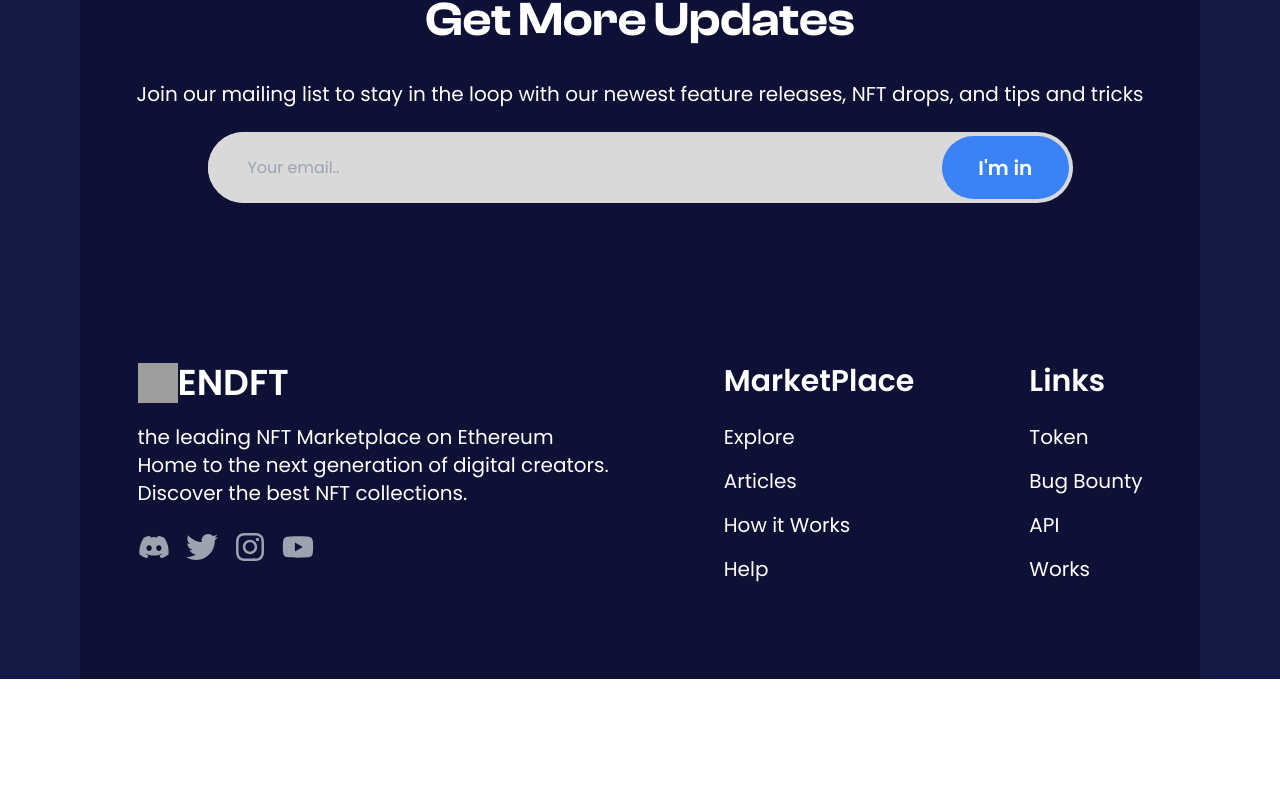
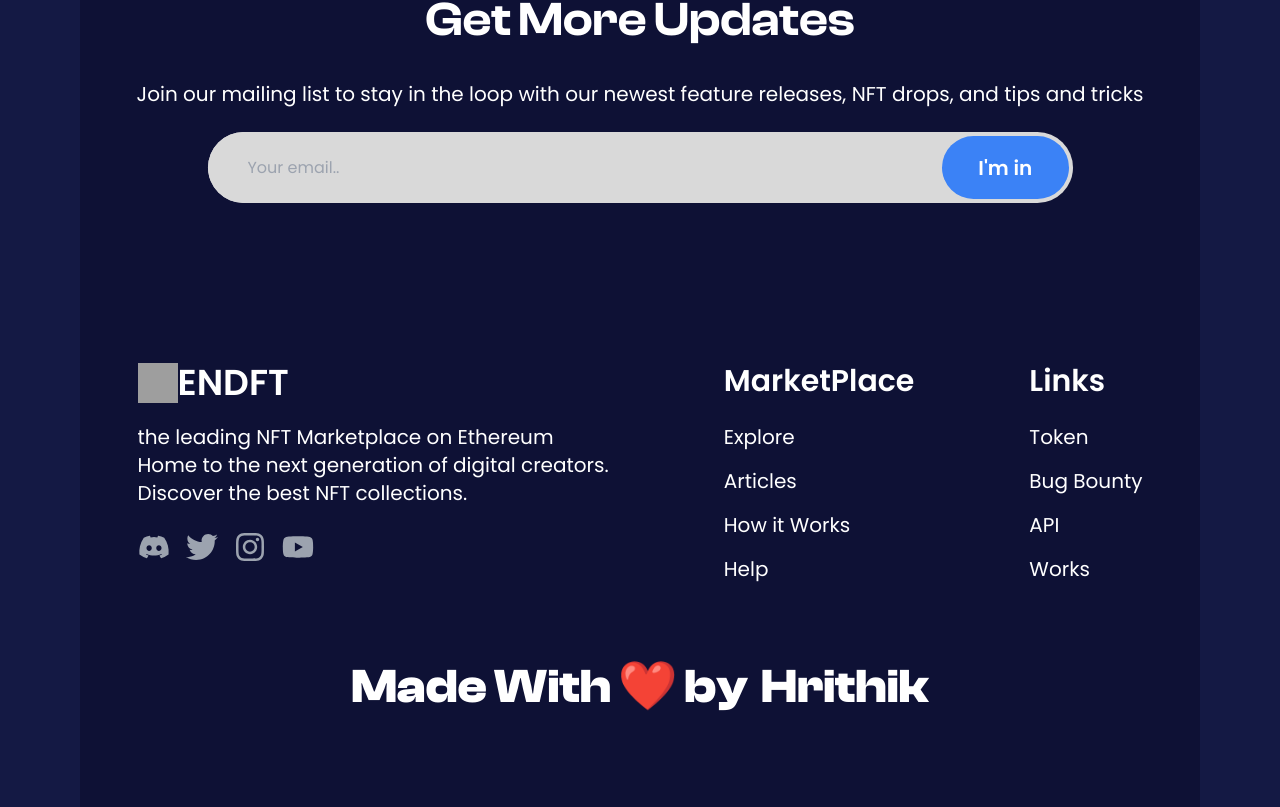
Before and after one commit to Hrithik0112/ENDFT-Nft-platform, a Next.js app: page / in a window 1280 px wide. Shown: the part 6178-6985 px from the top of the page. Before the commit the page ends 6857 px from the top, so only its background shows below. Built offline with nearby package versions, Linux system fonts and the light colour scheme; grey boxes are pictures that could not be loaded.

Commit message:
Fix: Some css fix

```diff
--- a/components/GetMoreUpdate.tsx
+++ b/components/GetMoreUpdate.tsx
@@ -17,6 +17,10 @@ const GetMoreUpdate = () => {
         </div>
     </div>
     <Footer/>
+    <div className="flex mt-20 text-center font-clash text-5xl font-bold justify-center items-center text-white">
+      Made With ❤️ by &nbsp; <Link href="https://hrithik-portfolio-one.vercel.app/">Hrithik</Link>
+
+    </div>
 
     </div>
   )
```
